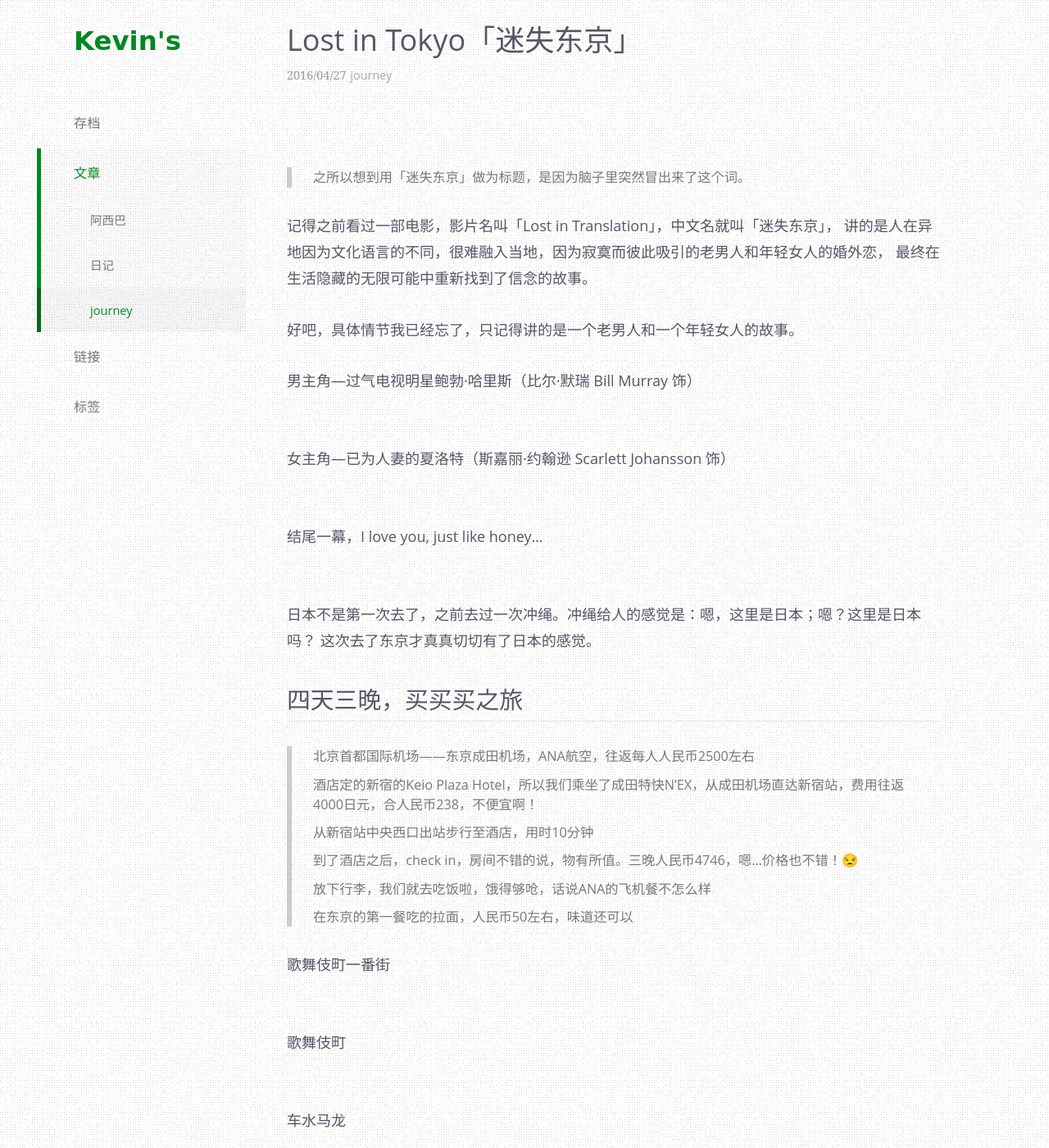
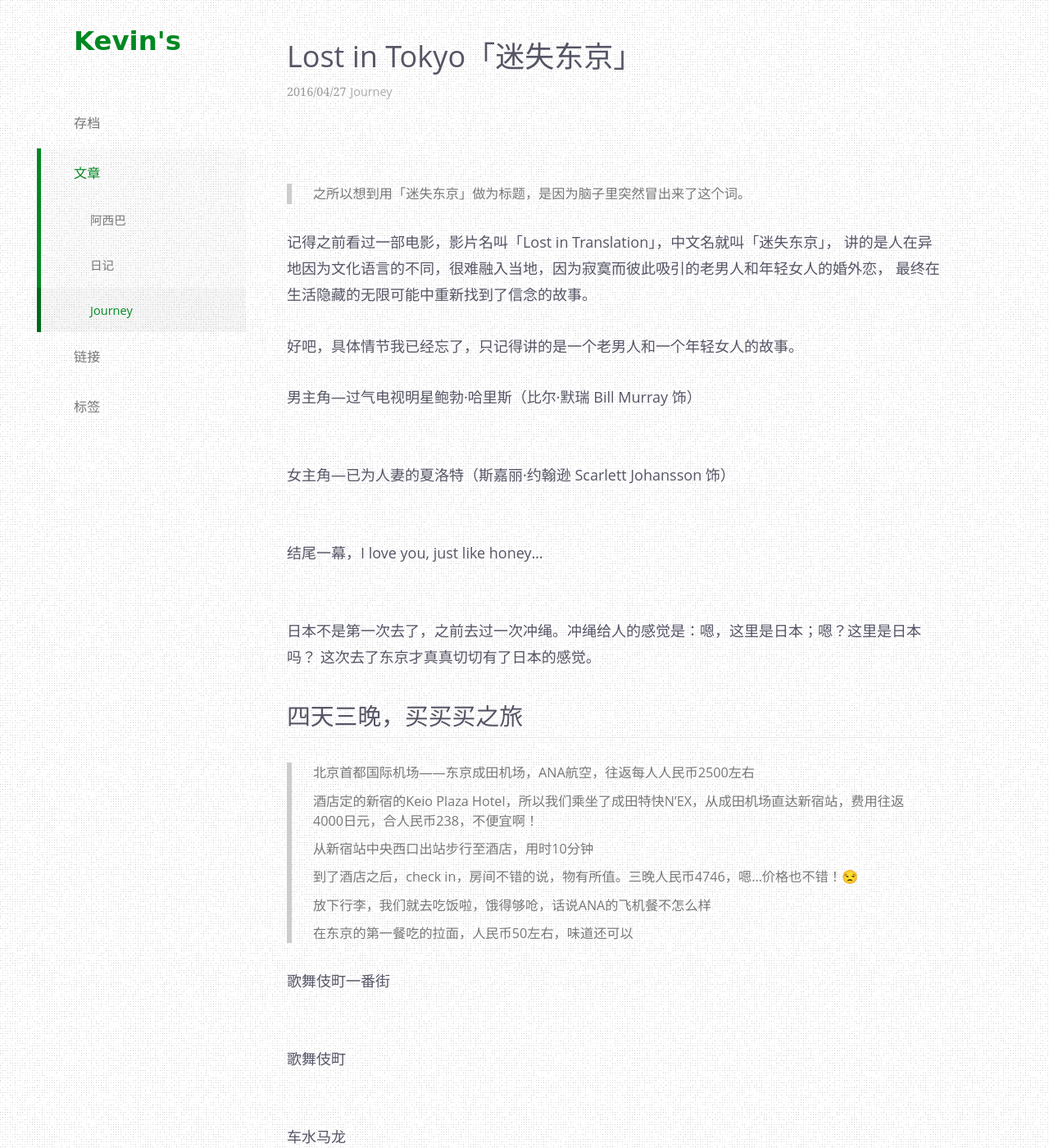
Before and after one commit to daishiwen/blog, a Jekyll site: the page built from _posts/2016-04-27-trip-to-tokyo.md, in a window 1280 px wide and 1400 px high. Shown: the whole window at 82% size. Built offline with Jekyll 4.4.1, drawn with Linux system fonts in a browser that asks for light colours; comment, search, counter and statistics services are not loaded.

```diff
--- a/_posts/2016-04-27-trip-to-tokyo.md
+++ b/_posts/2016-04-27-trip-to-tokyo.md
@@ -1,7 +1,7 @@
 ---
 layout: post
-category: journey
-tags: [journey]
+category: Journey
+tags: [Journey]
 title: Lost in Tokyo「迷失东京」
 ---
 
--- a/_sass/_content.scss
+++ b/_sass/_content.scss
@@ -4,6 +4,7 @@
 
   > header {
     display: block;
+	padding-top: 20px;
     padding-bottom: 10px;
     min-height: 69px;
 
```
